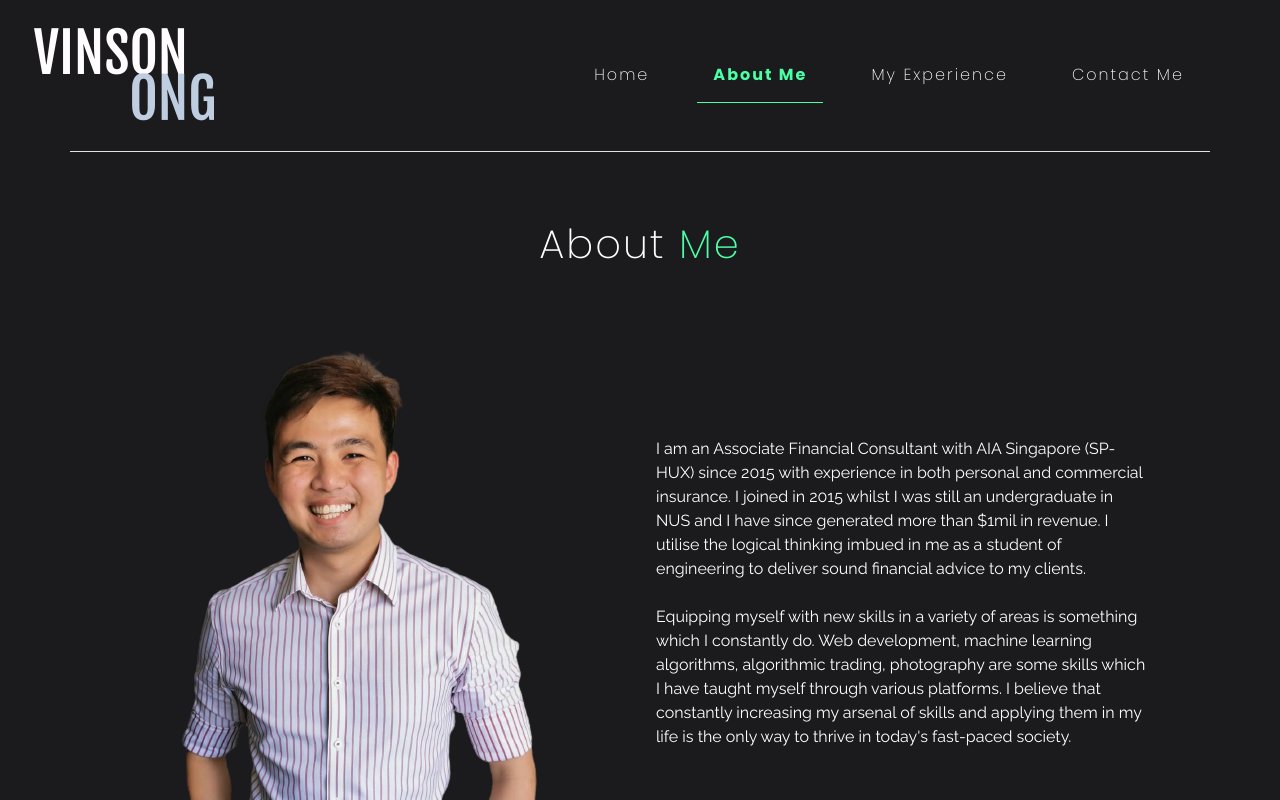
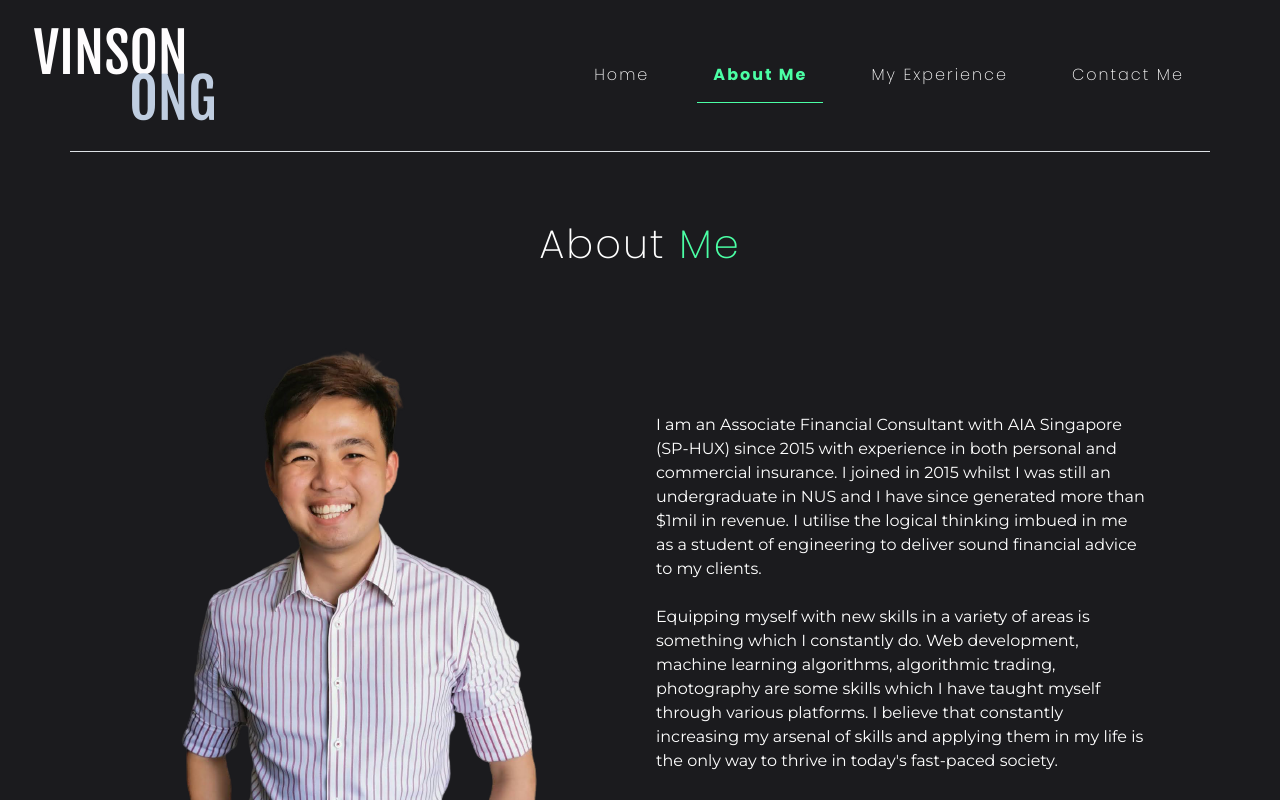
Before and after one commit to vinson14/vinson-reactjs, a React (Create React App) app: page /#/about in a window 1280 px wide. Shown: the top 800 px of the page. Built offline with nearby package versions, Linux system fonts and the light colour scheme.

Commit message:
Changed font

```diff
--- a/src/App.css
+++ b/src/App.css
@@ -1,6 +1,7 @@
 @import url("https://fonts.googleapis.com/css2?family=Poppins:wght@200;400;700;900&display=swap");
 @import url("https://fonts.googleapis.com/css2?family=Courier+Prime&display=swap");
 @import url("https://fonts.googleapis.com/css2?family=Raleway&display=swap");
+@import url("https://fonts.googleapis.com/css2?family=Montserrat&display=swap");
 
 html,
 body,
@@ -30,7 +31,7 @@
 }
 
 .sec-font {
-    font-family: "Raleway", sans-serif;
+    font-family: "Montserrat", sans-serif;
     line-height: 1.5;
 }
 
```
